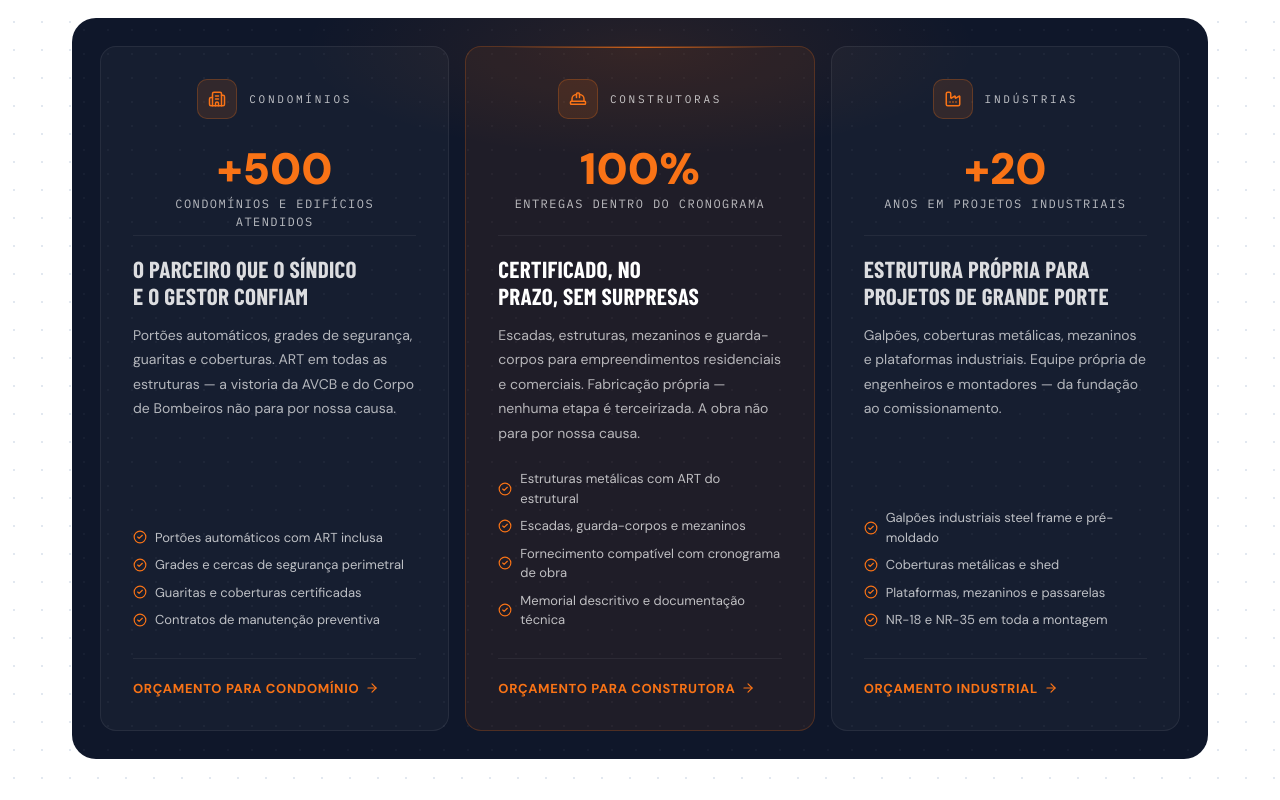
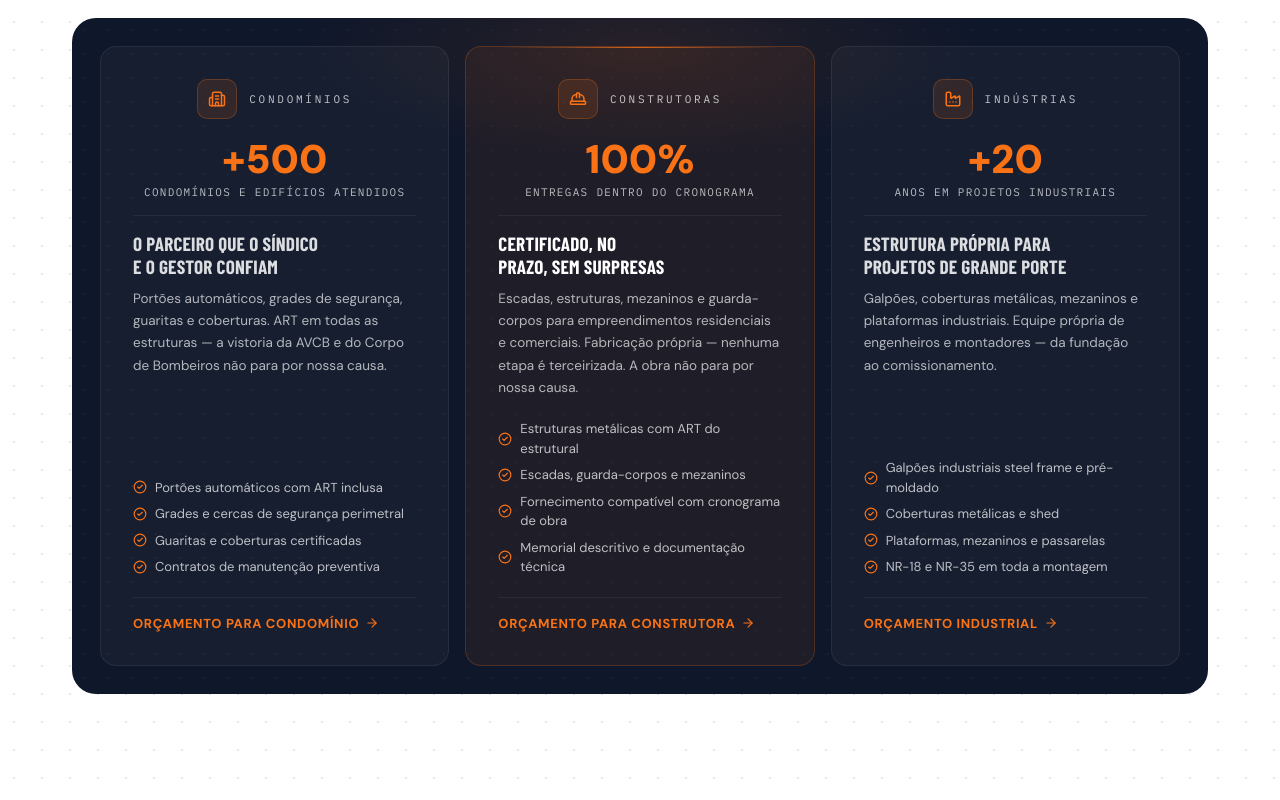
Before and after one commit to lccssantana111-byte/metalprime, a Next.js app: page / in a window 1280 px wide. Shown: the part 1100-1900 px from the top of the page. Built offline with nearby package versions, Linux system fonts and the light colour scheme; no server answers; the database is empty; a web font is replaced by a local one.

Commit message:
fix: compactar espaçamento dos cards de segmento e ajustar tipografia
Co-Authored-By: Claude Sonnet 4.6 <noreply@anthropic.com>

```diff
--- a/src/components/home/CtaBanner.tsx
+++ b/src/components/home/CtaBanner.tsx
@@ -111,8 +111,8 @@ export default function CtaBanner() {
             style={{
               fontFamily: 'var(--font-barlow-condensed)',
               fontWeight: 900,
-              lineHeight: 0.92,
-              fontSize: 'clamp(3rem, 6vw, 6.5rem)',
+              lineHeight: 0.95,
+              fontSize: 'clamp(2.5rem, 8.5vw, 6.5rem)',
               color: 'white',
               letterSpacing: '0.01em',
               textTransform: 'uppercase',
--- a/src/components/home/SegmentSection.tsx
+++ b/src/components/home/SegmentSection.tsx
@@ -233,7 +233,7 @@ export default function SegmentSection() {
                   )}
 
                   {/* ── Zone 1: Icon + label (fixed height) */}
-                  <div style={{ display: 'flex', alignItems: 'center', justifyContent: 'center', gap: '12px', height: '40px', marginBottom: '1.75rem', flexShrink: 0, width: '100%' }}>
+                  <div style={{ display: 'flex', alignItems: 'center', justifyContent: 'center', gap: '12px', height: '40px', marginBottom: '1.25rem', flexShrink: 0, width: '100%' }}>
                     <div style={{
                       width: '40px',
                       height: '40px',
@@ -258,12 +258,12 @@ export default function SegmentSection() {
                     </span>
                   </div>
 
-                  {/* ── Zone 2: Metric (fixed height) */}
-                  <div style={{ height: '4.5rem', marginBottom: '1rem', flexShrink: 0, width: '100%', textAlign: 'center' }}>
+                  {/* ── Zone 2: Metric (auto height) */}
+                  <div style={{ marginBottom: '0.875rem', flexShrink: 0, width: '100%', textAlign: 'center' }}>
                     <span style={{
                       fontFamily: 'var(--font-display)',
                       fontWeight: 900,
-                      fontSize: '2.75rem',
+                      fontSize: '2.5rem',
                       lineHeight: 1,
                       color: '#f97316',
                     }}>
@@ -271,7 +271,7 @@ export default function SegmentSection() {
                     </span>
                     <span style={{
                       display: 'block',
-                      fontSize: '12px',
+                      fontSize: '11px',
                       fontFamily: 'var(--font-mono)',
                       textTransform: 'uppercase',
                       letterSpacing: '0.12em',
@@ -283,19 +283,18 @@ export default function SegmentSection() {
                   </div>
 
                   {/* Divider */}
-                  <div style={{ height: '1px', background: 'rgba(255,255,255,0.06)', marginBottom: '1.25rem', flexShrink: 0 }} />
+                  <div style={{ height: '1px', background: 'rgba(255,255,255,0.06)', marginBottom: '1rem', flexShrink: 0 }} />
 
-                  {/* ── Zone 3: Headline (fixed height) */}
+                  {/* ── Zone 3: Headline */}
                   <h3 style={{
                     fontFamily: 'var(--font-barlow-condensed)',
                     fontWeight: 700,
-                    fontSize: '1.45rem',
+                    fontSize: '1.2rem',
                     letterSpacing: '0.01em',
                     textTransform: 'uppercase',
-                    lineHeight: 1.15,
+                    lineHeight: 1.2,
                     color: seg.featured ? '#ffffff' : 'rgba(255,255,255,0.85)',
-                    marginBottom: '0.75rem',
-                    minHeight: '3.4rem',
+                    marginBottom: '0.625rem',
                     flexShrink: 0,
                   }}>
                     {seg.headline}
@@ -303,10 +302,10 @@ export default function SegmentSection() {
 
                   {/* ── Zone 4: Description (grows to fill) */}
                   <p style={{
-                    fontSize: '14px',
-                    lineHeight: 1.75,
+                    fontSize: '13.5px',
+                    lineHeight: 1.65,
                     color: 'rgba(255,255,255,0.68)',
-                    marginBottom: '1.5rem',
+                    marginBottom: '1.25rem',
                     flexGrow: 1,
                   }}>
                     {seg.description}
@@ -316,10 +315,10 @@ export default function SegmentSection() {
                   <ul style={{
                     listStyle: 'none',
                     padding: 0,
-                    margin: '0 0 1.75rem',
+                    margin: '0 0 1.25rem',
                     display: 'flex',
                     flexDirection: 'column',
-                    gap: '8px',
+                    gap: '7px',
                     flexShrink: 0,
                   }}>
                     {seg.items.map((item) => (
@@ -337,7 +336,7 @@ export default function SegmentSection() {
                   </ul>
 
                   {/* ── Zone 6: CTA (pinned to bottom) */}
-                  <div style={{ height: '1px', background: 'rgba(255,255,255,0.06)', marginBottom: '1.25rem', flexShrink: 0 }} />
+                  <div style={{ height: '1px', background: 'rgba(255,255,255,0.06)', marginBottom: '1rem', flexShrink: 0 }} />
                   <Link
                     href={seg.href}
                     style={{
```
